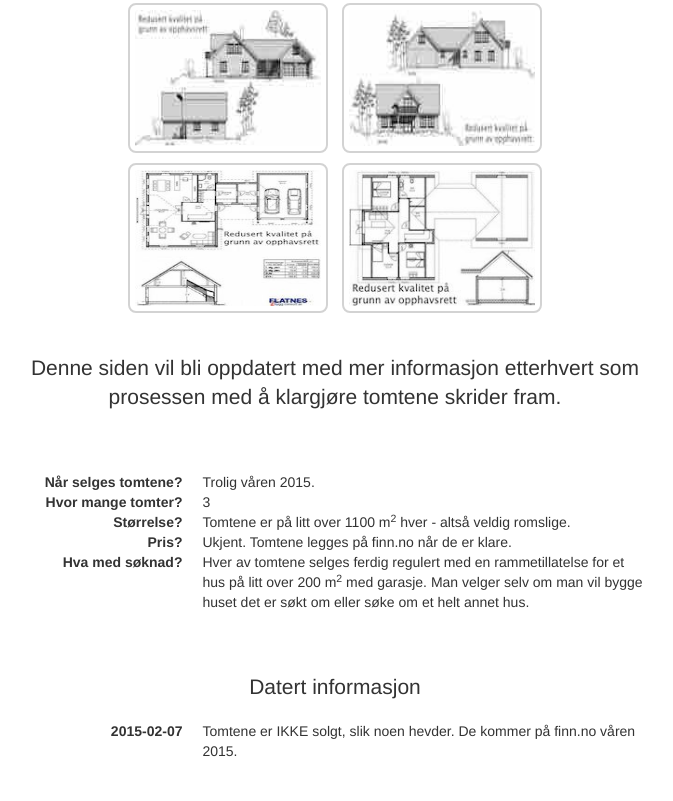
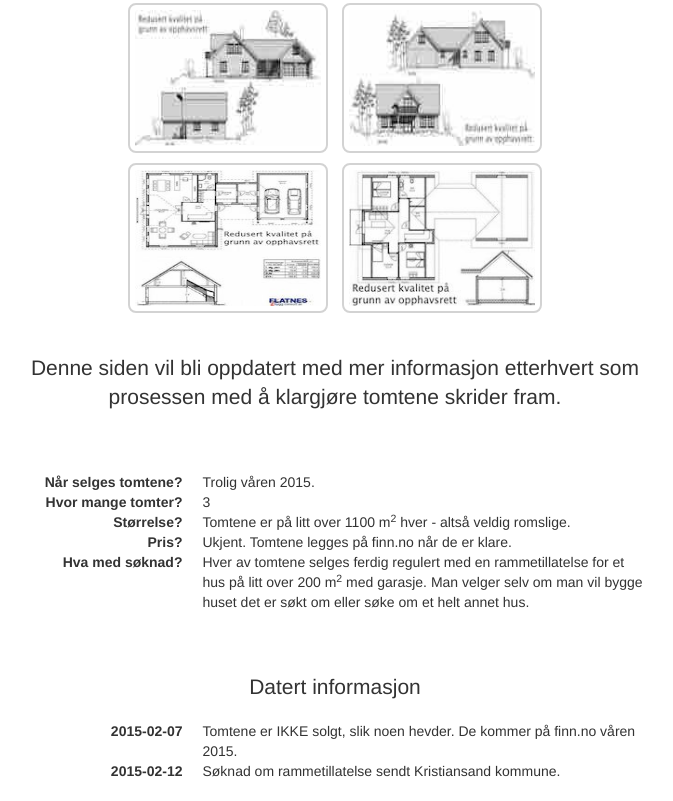
Before and after one commit to eivindgreibrokk/tomter, a plain HTML site: page index.html in a window 1280 px wide. Shown: the part 460-1261 px from the top of the page, without its empty margins (305-978 px from the left). Drawn offline with nearby package versions, Linux system fonts and the light colour scheme.

Commit message:
Info om rammetillatelse

```diff
--- a/index.html
+++ b/index.html
@@ -144,6 +144,7 @@
 				</p>
 				<dl class="dl-horizontal">
 					<dt>2015-02-07</dt><dd>Tomtene er IKKE solgt, slik noen hevder. De kommer på finn.no våren 2015.</dd>
+					<dt>2015-02-12</dt><dd>Søknad om rammetillatelse sendt Kristiansand kommune.</dd>
 				</dl>
 			</div>
 			<div class="col-md-1"></div>
```
